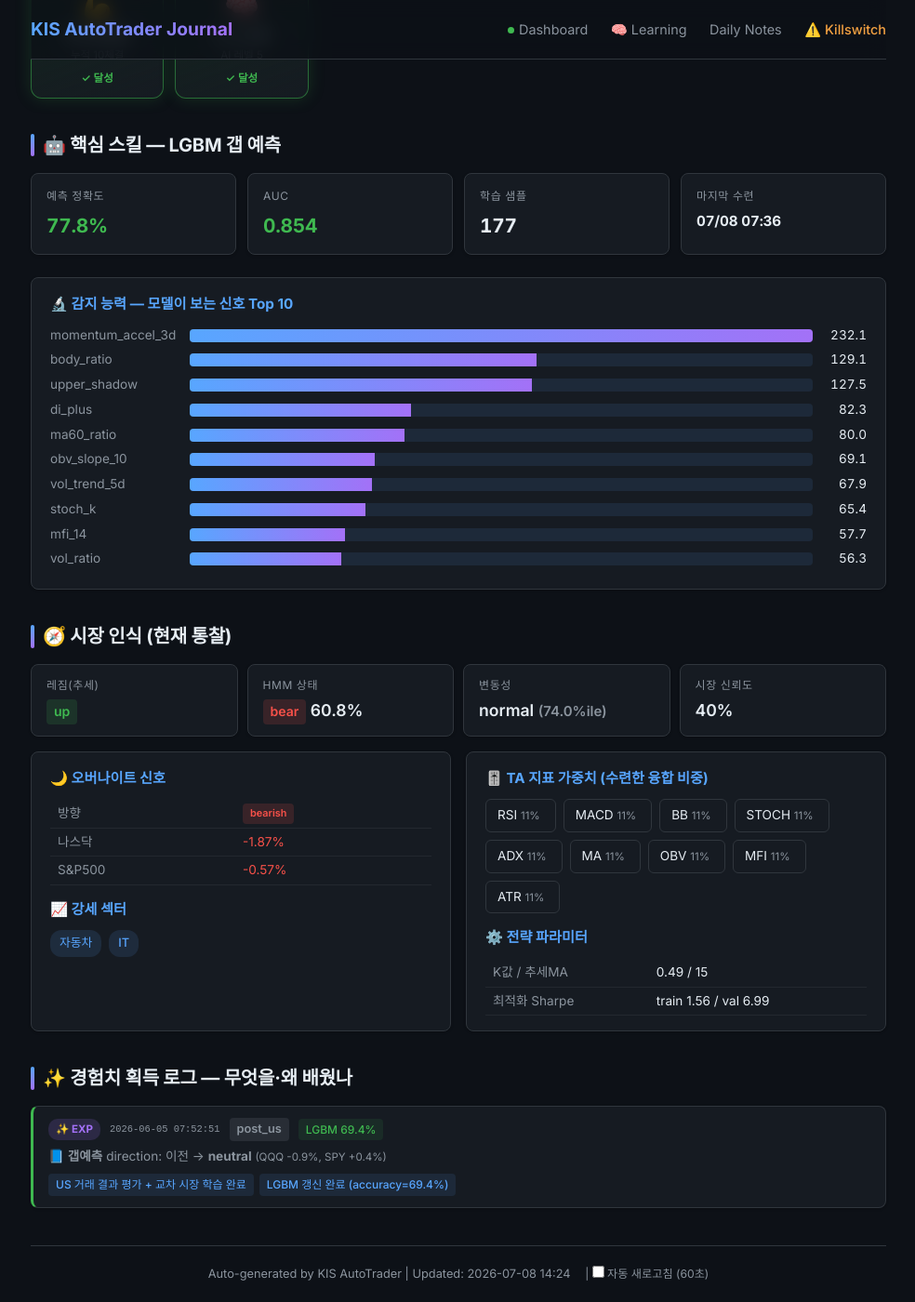
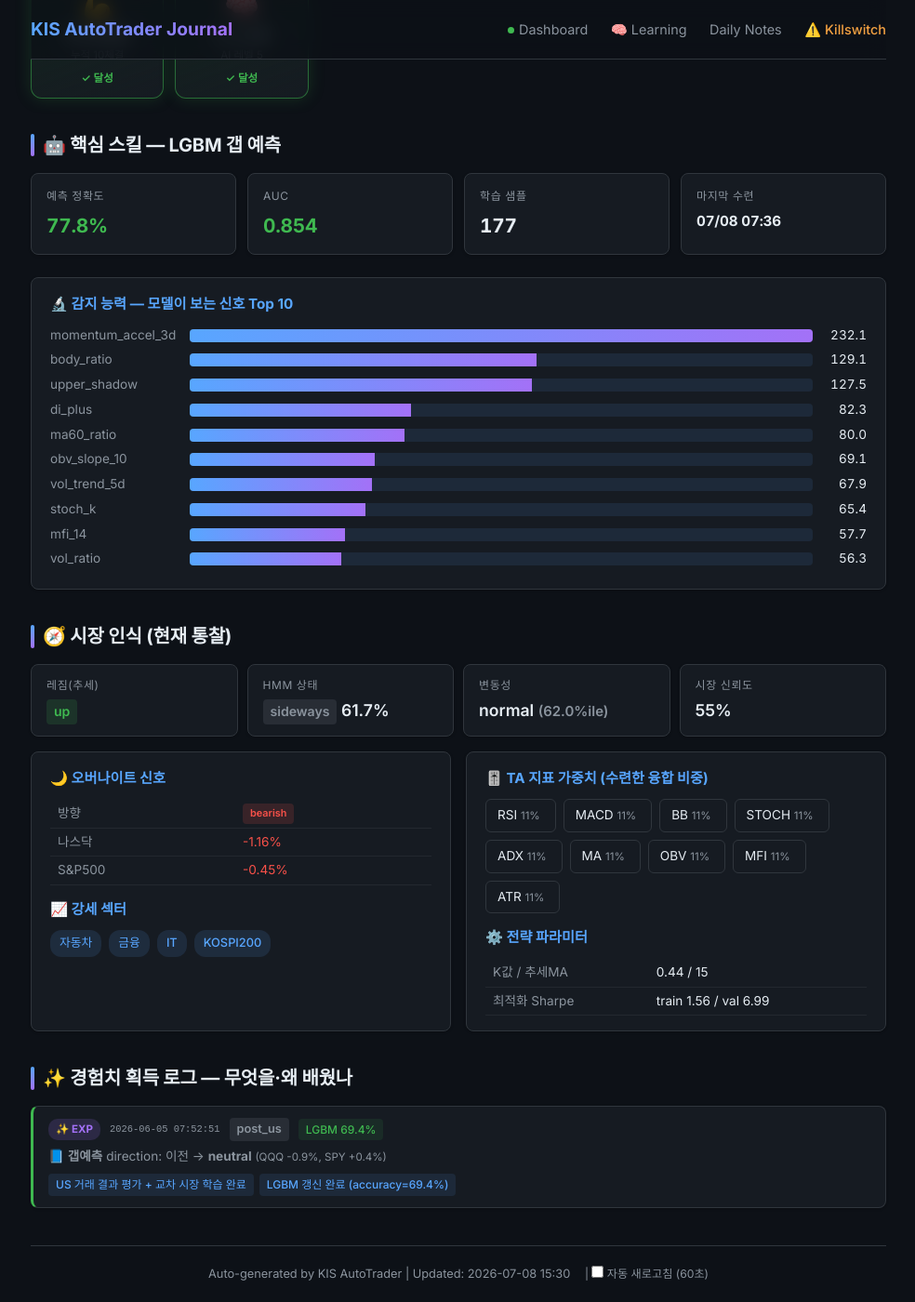
Before and after one commit to BudongJW/kis-trading-journal, a Jekyll site: the page built from learning.html, in a window 1280 px wide and 1400 px high, scrolled down 652 px. Shown: the whole window at 93% size, without its empty margins (147-1131 px from the left). Built offline with Jekyll 4.4.1, drawn with Linux system fonts in a browser that asks for light colours; nearby versions of some CDN libraries.

Commit message:
auto: portfolio update 15:30

```diff
--- a/_data/portfolio.json
+++ b/_data/portfolio.json
@@ -1,5 +1,5 @@
 {
-  "updated_at": "2026-07-08T14:24:44.820767",
+  "updated_at": "2026-07-08T15:30:15.008580",
   "initial_capital": 500000,
   "cash": 591613,
   "holdings": [],
@@ -1093,18 +1093,7 @@
     "avg_loss_pct": -2.52,
     "total_return_pct": -0.95
   },
-  "r_summary": {
-    "total_trades": 2,
-    "avg_r": -0.05,
-    "median_r": 0.03,
-    "win_rate": 0.5,
-    "avg_win_r": 0.03,
-    "avg_loss_r": -0.13,
-    "expectancy_r": -0.05,
-    "best_r": 0.03,
-    "worst_r": -0.13,
-    "last_updated": "2026-07-08 10:02"
-  },
+  "r_summary": {},
   "daily_history": [
     {
       "date": "2026-05-12",
@@ -1696,34 +1685,36 @@
       "unrealized_pnl": 0,
       "net_deposit": 100695,
       "regime": "up",
-      "hmm_state": "bear",
-      "confidence": 0.398,
-      "k_value": 0.49
+      "hmm_state": "sideways",
+      "confidence": 0.545,
+      "k_value": 0.44
     }
   ],
   "market": {
     "regime": "up",
-    "hmm_state": "bear",
-    "confidence": 0.398,
+    "hmm_state": "sideways",
+    "confidence": 0.545,
     "volatility": "normal",
-    "vol_percentile": 74.0,
+    "vol_percentile": 62.0,
     "overnight_gap": {
       "direction": "bearish",
-      "strength": 0.41,
+      "strength": 0.29,
       "action": "reduce_size"
     },
     "strong_sectors": [
       "자동차",
-      "IT"
+      "금융",
+      "IT",
+      "KOSPI200"
     ]
   },
   "strategy": {
     "name": "ETF 변동성 돌파 + 신호 융합",
     "params": {
-      "k": 0.49,
+      "k": 0.44,
       "trend_ma": 15
     },
-    "universe_count": 8,
+    "universe_count": 10,
     "universe": [
       {
         "symbol": "395160",
@@ -1754,8 +1745,16 @@
         "name": "KODEX 자동차"
       },
       {
+        "symbol": "102110",
+        "name": "KODEX 금융"
+      },
+      {
         "symbol": "098560",
         "name": "KODEX IT"
+      },
+      {
+        "symbol": "069500",
+        "name": "KODEX KOSPI200"
       }
     ]
   },
@@ -1770,8 +1769,15 @@
     "trained": false
   },
   "bear_strategy": {
-    "regime": "BULL",
-    "enabled": false
+    "enabled": true,
+    "regime": "BEAR",
+    "confidence": 0.65,
+    "sma_ratio": 0.4232,
+    "canary_bad": 1,
+    "canary_scores": {
+      "195930": 1.3353,
+      "132030": -1.0876
+    }
   },
   "us_session": {
     "enabled": true,
@@ -1823,22 +1829,24 @@
   "learning": {
     "market": {
       "trend": "up",
-      "hmm_state": "bear",
-      "hmm_confidence": 60.8,
+      "hmm_state": "sideways",
+      "hmm_confidence": 61.7,
       "volatility": "normal",
-      "vol_percentile": 74.0,
-      "market_confidence": 0.398,
-      "analyzed_at": "2026-07-07 10:13"
+      "vol_percentile": 62.0,
+      "market_confidence": 0.545,
+      "analyzed_at": "2026-07-08 09:57"
     },
     "overnight": {
       "direction": "bearish",
-      "nasdaq_change": -1.87,
-      "sp500_change": -0.57,
+      "nasdaq_change": -1.16,
+      "sp500_change": -0.45,
       "recommended_action": "reduce_size"
     },
     "strong_sectors": [
       "자동차",
-      "IT"
+      "금융",
+      "IT",
+      "KOSPI200"
     ],
     "lgbm": {
       "accuracy": 77.8,
@@ -1889,7 +1897,7 @@
       ]
     },
     "strategy_params": {
-      "k": 0.49,
+      "k": 0.44,
       "trend_ma": 15,
       "train_sharpe": 1.56,
       "val_sharpe": 6.99,
@@ -2029,26 +2037,26 @@
     }
   },
   "day_plan": {
-    "stance": "CAUTIOUS",
+    "stance": "DEFENSIVE",
     "forced": false,
-    "auto_stance": "CAUTIOUS",
-    "stance_kr": "신중",
-    "budget_pct": 0.4,
-    "max_new_positions": 2,
-    "allow_long": true,
+    "auto_stance": "DEFENSIVE",
+    "stance_kr": "방어",
+    "budget_pct": 0.25,
+    "max_new_positions": 1,
+    "allow_long": false,
     "allow_inverse": true,
     "allow_leverage": false,
-    "size_mult": 0.6,
+    "size_mult": 0.4,
     "k_effective": 0.54,
-    "allow_summary": "롱/인버스",
-    "briefing": "오늘 스탠스 신중(CAUTIOUS) · 레짐 BULL·신뢰도 40% · 美 오버나이트 bearish(-1.9%) · 예산 40%·최대 2종목·허용 롱/인버스",
+    "allow_summary": "인버스",
+    "briefing": "오늘 스탠스 방어(DEFENSIVE) · 레짐 BEAR·신뢰도 55% · 美 오버나이트 bearish(-1.2%) · 예산 25%·최대 1종목·허용 인버스",
     "signals": {
-      "regime": "BULL",
-      "confidence": 0.398,
+      "regime": "BEAR",
+      "confidence": 0.545,
       "direction": "bearish",
-      "nasdaq_change": -1.87,
+      "nasdaq_change": -1.16,
       "high_vol": false,
-      "vol_percentile": 74.0,
+      "vol_percentile": 62.0,
       "rapid_level": "NONE"
     }
   },
@@ -2056,12 +2064,12 @@
     "enabled": true,
     "dry_run": true,
     "gate_allowed": false,
-    "gate_reason": "HMM bear(bull 아님/횡보) → 레버리지 금지",
+    "gate_reason": "레짐 BEAR(BULL 아님) → 레버리지 금지",
     "hard_stop_pct": 0.04,
     "max_weight": 0.15,
-    "regime": "BULL",
-    "hmm_state": "bear",
-    "hmm_confidence": 0.608,
+    "regime": "BEAR",
+    "hmm_state": "sideways",
+    "hmm_confidence": 0.617,
     "universe": [
       {
         "symbol": "122630",
```
